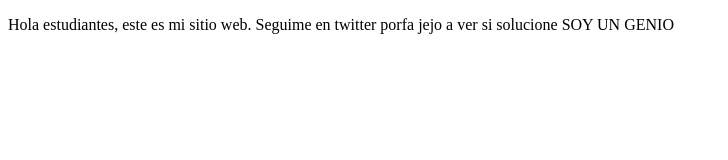
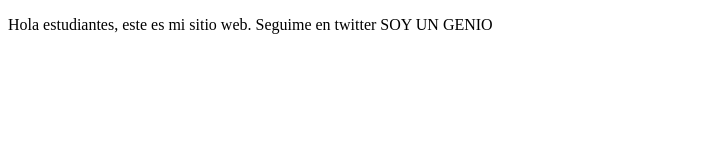
Before and after one commit to piccolifacundo/proyectoDemoCursoPrework, a plain HTML site: page index.html in a window 1280 px wide. Shown: the whole page, without its empty margins (0-728 px from the left). Drawn offline with Linux system fonts and the light colour scheme.

Commit message:
first commit

```diff
--- a/index.html
+++ b/index.html
@@ -9,7 +9,7 @@
 <body>
     <p>
         Hola estudiantes, este es mi sitio web.
-            Seguime en twitter porfa jejo a ver si solucione SOY UN GENIO
+            Seguime en twitter SOY UN GENIO
     </p>
 </body>
 </html>
```
